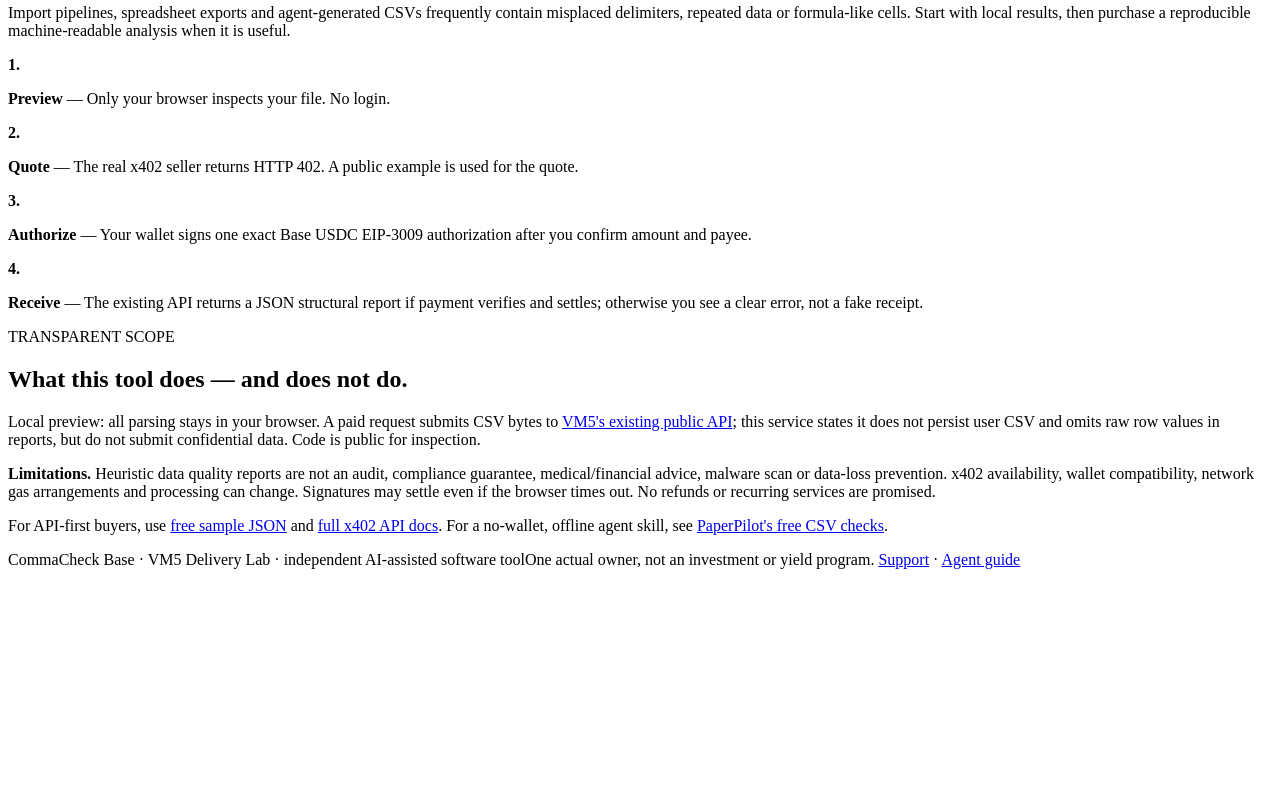
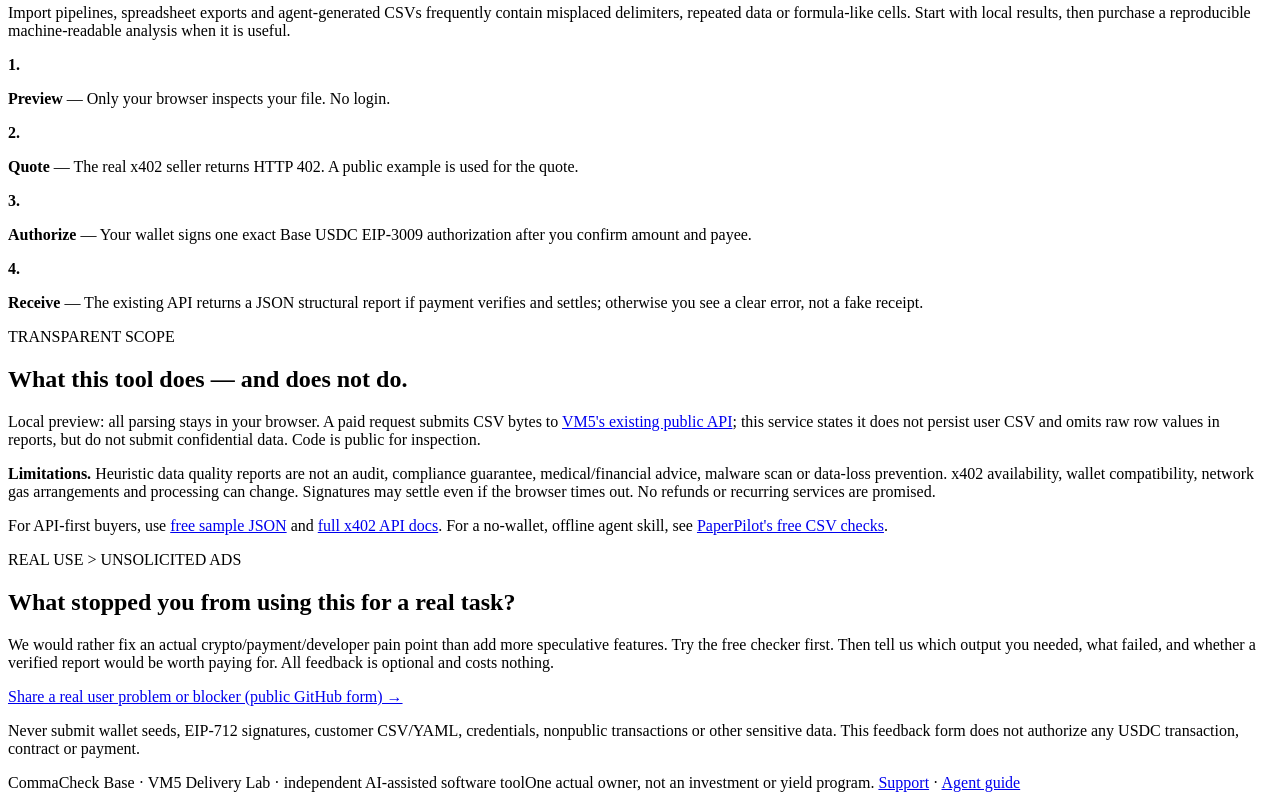
Before and after one commit to livastic-vm5-primary-20260911/base-usdc-csv-checkout, a website with bundled scripts: page docs/index.html in a window 1280 px wide. Shown: the part 1621-2421 px from the top of the page. Before the commit the page ends 2198 px from the top, so only its background shows below. Built offline with nearby package versions, Linux system fonts and the light colour scheme.

Commit message:
feedback: invite actual crypto buyers to report pain and willingness to pay

```diff
--- a/docs/index.html
+++ b/docs/index.html
@@ -94,7 +94,14 @@
       <div><p><strong>Limitations.</strong> Heuristic data quality reports are not an audit, compliance guarantee, medical/financial advice, malware scan or data-loss prevention. x402 availability, wallet compatibility, network gas arrangements and processing can change. Signatures may settle even if the browser times out. No refunds or recurring services are promised.</p>
       <p>For API-first buyers, use <a href="https://vm5-openapi-x402.onrender.com/v1/csv-sample" target="_blank" rel="noopener noreferrer">free sample JSON</a> and <a href="https://vm5-openapi-x402.onrender.com/v1/docs" target="_blank" rel="noopener noreferrer">full x402 API docs</a>. For a no-wallet, offline agent skill, see <a href="https://livastic-vm1-primary.github.io/paperpilot-tools/csv-quality-api.html#agent-skill" target="_blank" rel="noopener noreferrer">PaperPilot's free CSV checks</a>.</p></div>
     </section>
-  </main>
+  <section class="workflow" aria-label="Give real user feedback">
+  <p class="eyebrow">REAL USE > UNSOLICITED ADS</p>
+  <h2>What stopped you from using this for a real task?</h2>
+  <p>We would rather fix an actual crypto/payment/developer pain point than add more speculative features. Try the free checker first. Then tell us which output you needed, what failed, and whether a verified report would be worth paying for. All feedback is optional and costs nothing.</p>
+  <p><a href="https://github.com/livastic-vm5-primary-20260911/base-usdc-csv-checkout/issues/new?template=real-user-feedback.yml" target="_blank" rel="noopener noreferrer">Share a real user problem or blocker (public GitHub form) →</a></p>
+  <p class="small">Never submit wallet seeds, EIP-712 signatures, customer CSV/YAML, credentials, nonpublic transactions or other sensitive data. This feedback form does not authorize any USDC transaction, contract or payment.</p>
+</section>
+</main>
   <footer><span>CommaCheck Base · VM5 Delivery Lab · independent AI-assisted software tool</span><span>One actual owner, not an investment or yield program. <a href="mailto:onecursora1@gmail.com?subject=CommaCheck%20Base%20question">Support</a> · <a href="./llms.txt">Agent guide</a></span></footer>
   <script type="module" src="./app.mjs"></script>
 </body>
```
Also changed, not shown: docs/workflow-risk.html (+7 -0 lines), docs/x402-quote-checker.html (+7 -0 lines), .github/ISSUE_TEMPLATE/config.yml (added), .github/ISSUE_TEMPLATE/real-user-feedback.yml (added), README.md.
